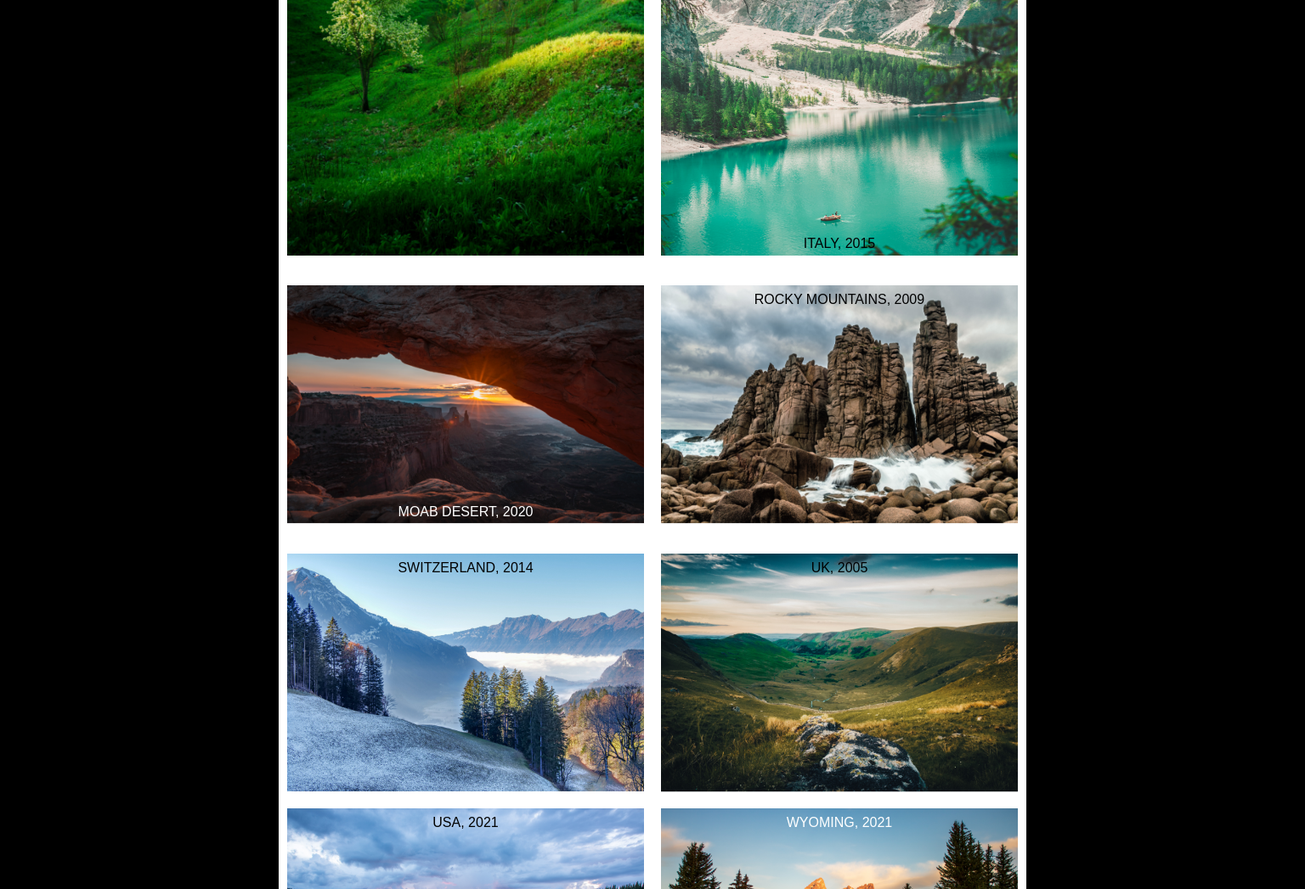
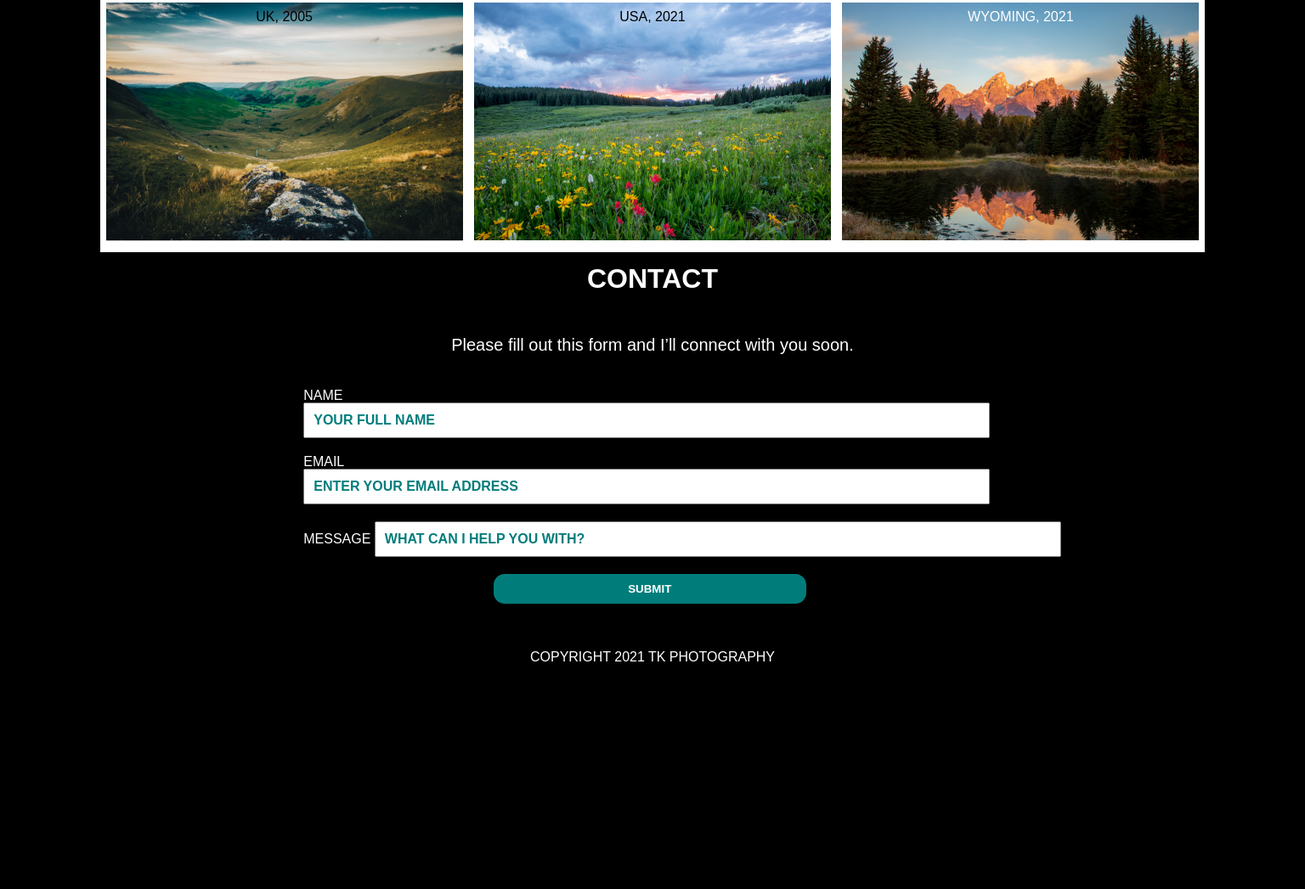
Before and after one commit to carensdo/photogallery, a plain HTML site: page index.html in a window 1536 px wide. Shown: the part 1753-2800 px from the top of the page at 85% size. Drawn offline with Linux system fonts and the light colour scheme.

Commit message:
commit 3

```diff
--- a/style.css
+++ b/style.css
@@ -146,10 +146,10 @@ figcaption:first-child{
     display: block;
     float: right;
     position: relative;
-    top: 346rem;
+    top: 366.5rem;
     right: 18px;
     z-index: 99;
-    border: 1px solid white;
+    border: 5px solid white;
 }
 .contact{
     padding: 5px;
@@ -212,6 +212,7 @@ body {
     justify-items: center;
     grid-template-rows: none;
     align-items: normal;
+    margin-bottom: 10px;
 
 }
 h1{
@@ -220,14 +221,31 @@ h1{
 }
 nav ul{
     width: 880px;
+    left: 25px;
 }
 .top{
-    top: 203.5rem;
-    left:200px;
+    top: 211rem;
+    left: 205px;
 }
 form{
-    position: relative;
-    left: 190px;
+    display: grid;
+    grid-template-rows: 9fr 9fr 9fr 9fr;
+    justify-content: center;
 }
+input{
+    width: 49rem;
+}
+button{
+    width: 23rem;
+}
+}
+@media screen and (min-width:1300px) {
+body {
+    width: 1300px;
+}
+.img-div{
+    display: grid;
+    grid-template-columns: 5fr 5fr 5fr;
 
 }
+}
```
